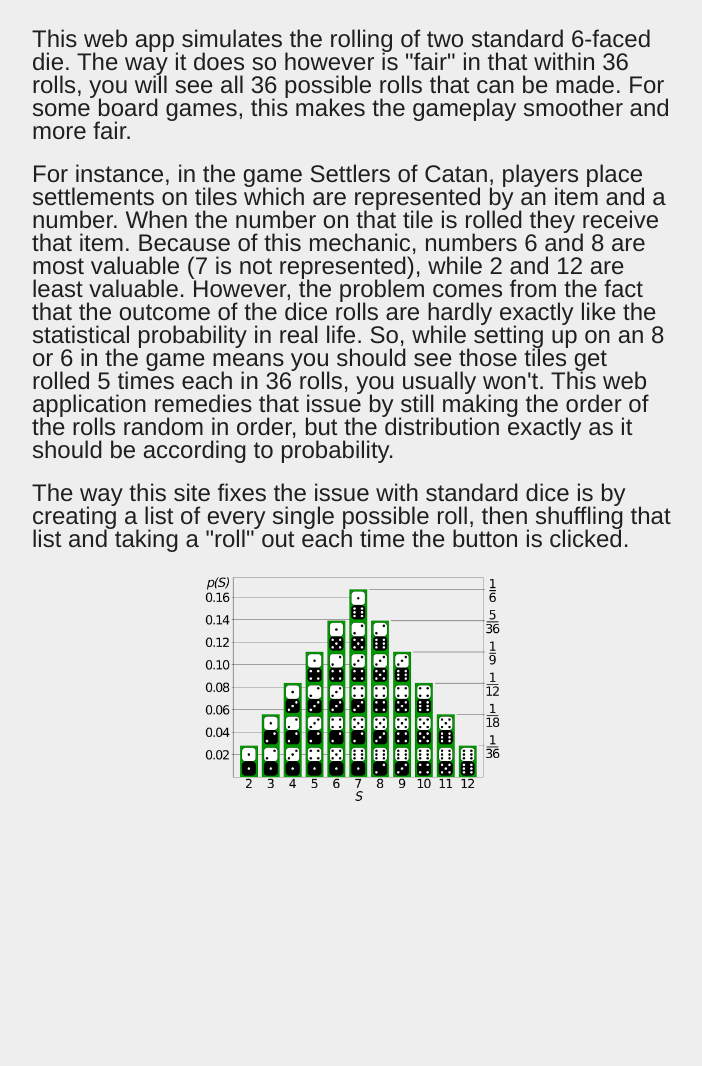
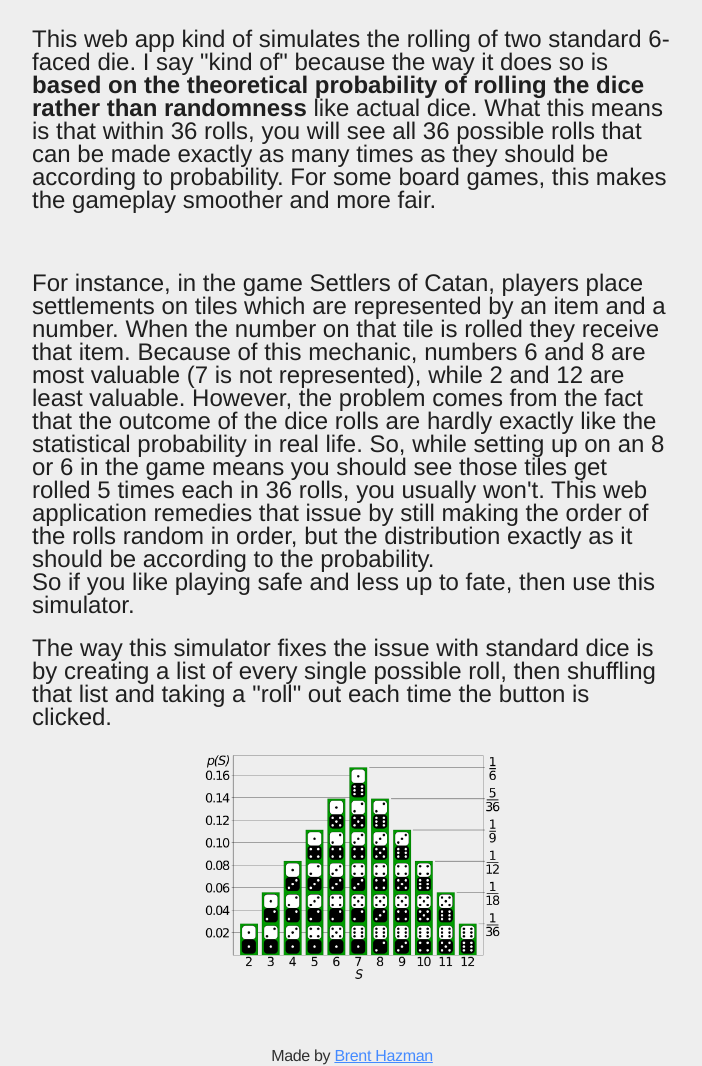
Before and after one commit to bdhazman/FairDice, a plain HTML site: page about.html in a window 1280 px wide. Shown: the part 97-1163 px from the top of the page, without its empty margins (288-990 px from the left). Before the commit the page ends 924 px from the top, so only its background shows below. Drawn offline with nearby package versions, Linux system fonts and the light colour scheme.

Commit message:
lots of about, small changes/fixes to interface

```diff
--- a/about.html
+++ b/about.html
@@ -5,15 +5,21 @@
     <link rel="stylesheet" href="https://fonts.googleapis.com/icon?family=Material+Icons">
     <link rel="stylesheet" href="https://code.getmdl.io/1.3.0/material.cyan-blue.min.css">
     <script defer src="https://code.getmdl.io/1.3.0/material.min.js"></script>
-    <link rel="stylesheet" type="text/css" href="mystyle.css">
+    <link rel="stylesheet" type="text/css" href="main.css">
   </head>
 
   <h1 class=global>About</h1>
   <div class=aboutpage>
-    <p1 class=aboutparagraph>This web app simulates the rolling of two standard 6-faced die.
-      The way it does so however is "fair" in that within 36 rolls, you will see all 36 possible rolls that can be made.
-      For some board games, this makes the gameplay smoother and more fair.
+    <p1 class=aboutparagraph>This web app kind of simulates the rolling of two
+      standard 6-faced die. I say "kind of" because the way it does so is <b>based
+      on the theoretical probability of rolling the dice rather than randomness</b>
+      like actual dice. What this means is that within 36
+      rolls, you will see all 36 possible rolls that can be made exactly as many
+      times as they should be according to probability. For some board games,
+      this makes the gameplay smoother and more fair.
     </p1>
+    <br>
+    <br>
     <br>
     <br>
     <p1 class=aboutparagraph>
@@ -27,16 +33,18 @@
       means you should see those tiles get rolled 5 times each in 36 rolls,
       you usually won't. This web application remedies that issue by still
       making the order of the rolls random in order, but the distribution
-      exactly as it should be according to probability.
+      exactly as it should be according to the probability. <br> So if you like
+      playing safe and less up to fate, then use this simulator.
     </p1>
     <br>
     <br>
     <p1 class=aboutparagraph>
-      The way this site fixes the issue with standard dice is by creating a list
+      The way this simulator fixes the issue with standard dice is by creating a list
       of every single possible roll, then shuffling that list and taking a "roll" out each time the button is clicked.
     </p1>
   </div>
   <div class=global>
     <img class=img src='diceprobabilitygraphic.png'></img>
   </div>
+  <h1 class="madebyme">Made by <a href="https://bdhazman.github.io">Brent Hazman</a></h1>
 </html>
--- a/mystyle.css
+++ b/main.css
@@ -7,7 +7,6 @@ body{
   text-align: center;
   padding: 25px;
 }
-
 
 .dicebutton {
   padding: 25px;
@@ -30,6 +29,7 @@ body{
   padding: 25px;
   margin: auto;
 }
+
 .aboutpage{
   width:50vw;
   margin:auto;
@@ -39,6 +39,16 @@ body{
   font-size: 3vh;
 }
 
+.madebyme{
+  font-family: "Helvetica Neue";
+  font-weight: regular;
+  font-size: 2vh;
+  color: #303030;
+  margin: auto;
+  padding-top:5vh;
+  text-align: center;
+}
+
 .img{
   height: 100%;
   width: 100%;
```
Also changed, not shown: theoreticalDice.html (+2 -1 lines).
